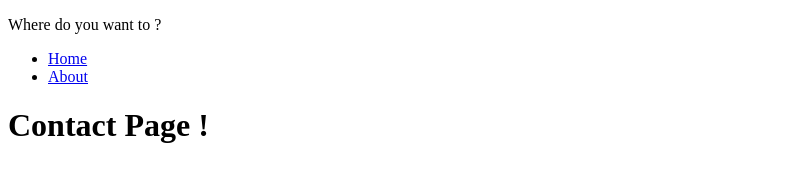
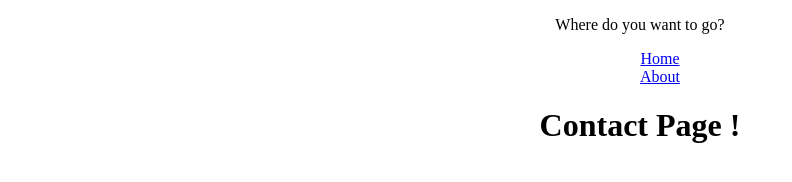
Before and after one commit to AxlMrt/first_node, a website: page pages/contact.html in a window 1280 px wide. Shown: the whole page, without its empty margins (0-792 px from the left). Drawn offline with Linux system fonts and the light colour scheme.

Commit message:
align center

```diff
--- a/pages/contact.html
+++ b/pages/contact.html
@@ -9,10 +9,10 @@
     />
     <title>Node test</title>
   </head>
-  <body>
+  <body style="text-align: center;">
     <nav>
-      <p>Where do you want to ?</p>
-      <ul>
+      <p>Where do you want to go?</p>
+      <ul style="list-style: none;">
         <li><a href="/">Home</a></li>
         <li><a href="/about">About</a></li>
       </ul>
```
Also changed, not shown: pages/404.html (+2 -2 lines), pages/about.html (+2 -2 lines), pages/index.html (+2 -2 lines).
